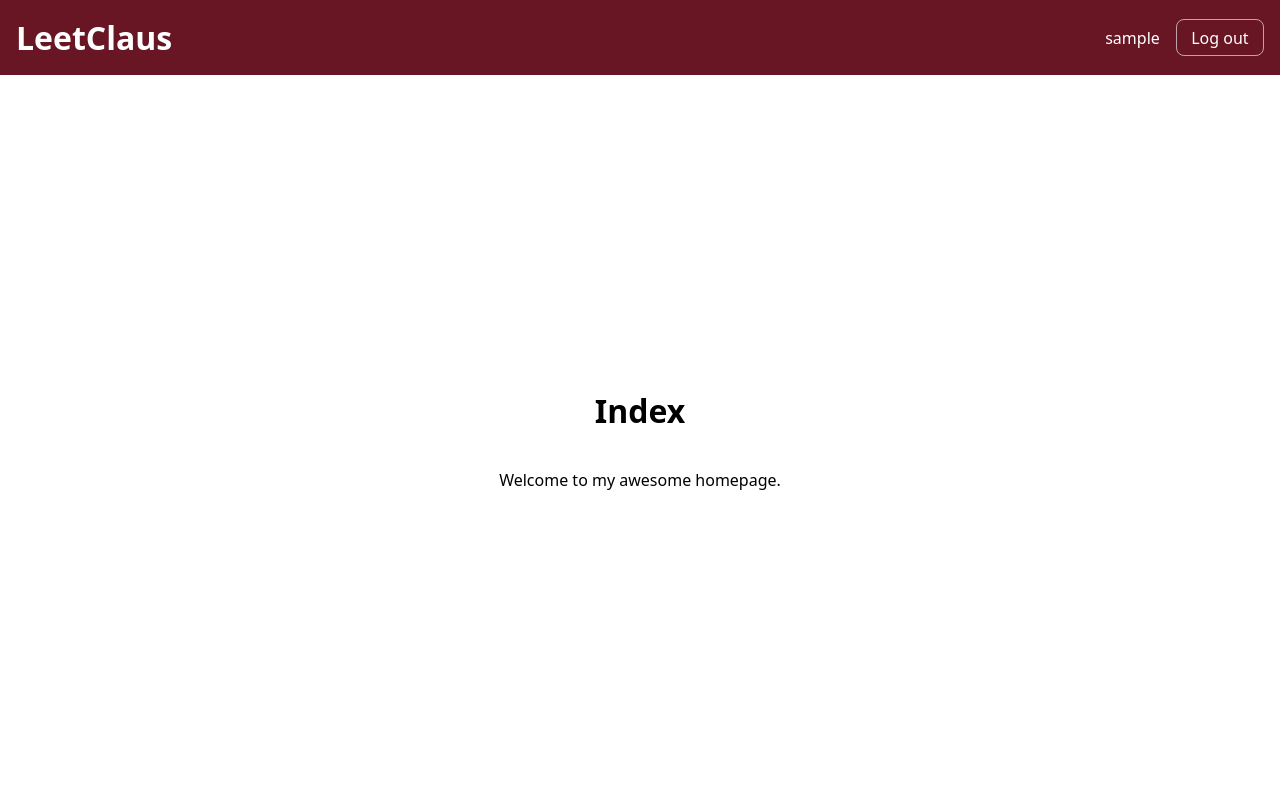
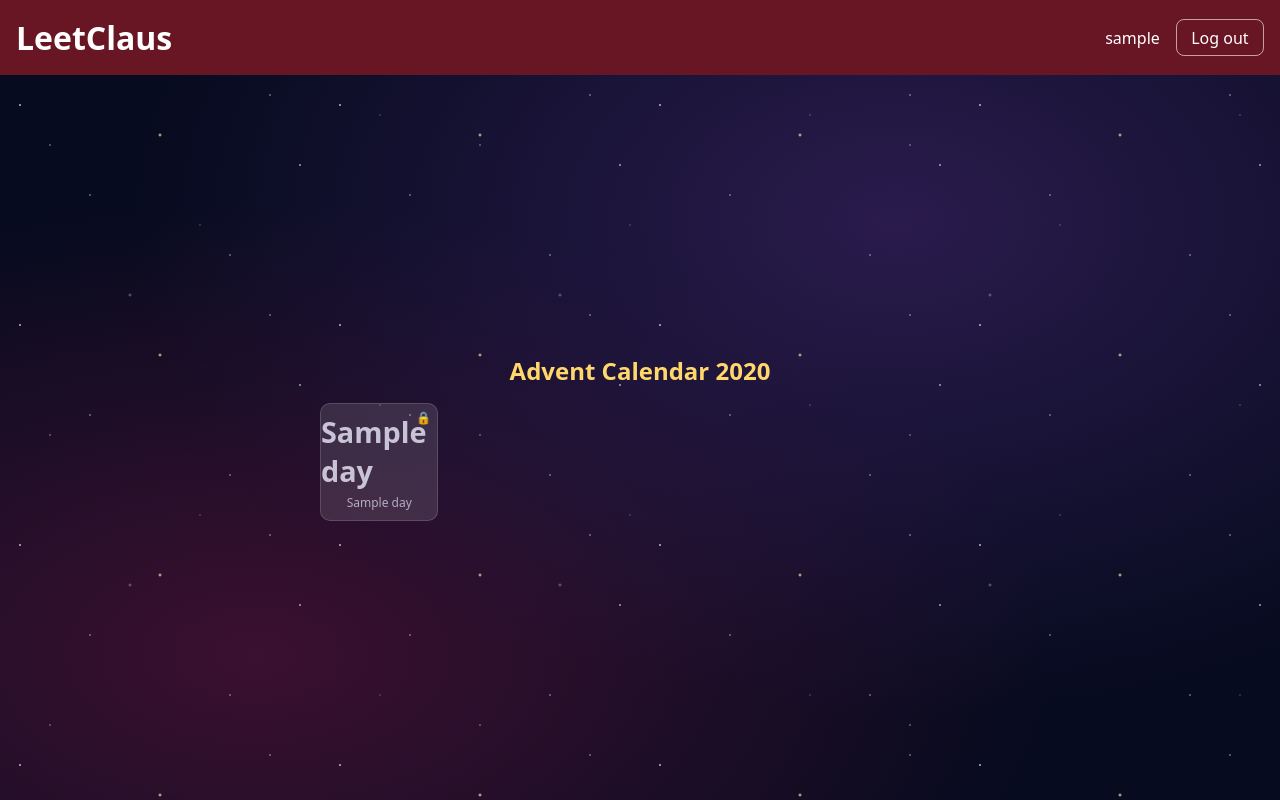
Before and after one commit to AGannon22/LeetClaus, a Flask app: template templates/index.html in a window 1280 px wide. Run offline with Flask 3, Linux system fonts and the light colour scheme; the visitor is signed in with stand-in values (Sample User, id 1); the template is opened without the code that fills it: most values are stand-ins (such as "Sample title", 1, 10 or a date in 2020).

Commit message:
presents

```diff
--- a/app.py
+++ b/app.py
@@ -1,16 +1,15 @@
 import os
 
 from dotenv import load_dotenv
-from flask import Flask, render_template, request, redirect, url_for, session
+from flask import Flask, render_template, request, redirect, url_for, session, abort
 from helperfunctions.account_stuff import handleLogin, createNewAccount
+from helperfunctions.advent import getAdventDays
 
 load_dotenv()
 
 app = Flask(__name__)
-# Signs the session cookie. Comes from .env (Docker passes it through).
 app.secret_key = os.environ["SECRET_KEY"]
 
-# Pages you can open without being logged in.
 PUBLIC_ENDPOINTS = {"login", "register", "static"}
 
 
@@ -18,11 +17,19 @@ PUBLIC_ENDPOINTS = {"login", "register", "static"}
 def require_login():
     if request.endpoint not in PUBLIC_ENDPOINTS and "username" not in session:
         return redirect(url_for("login"))
-
-
 @app.route("/")
 def index():
-    return render_template("index.html")
+    days = getAdventDays()
+    return render_template("index.html", days=days, year=days[0]["date"].year)
+@app.route("/day/<int:n>")
+def day(n):
+    if not 1 <= n <= 25:
+        abort(404)
+    info = getAdventDays()[n - 1]
+    # no peeking at future days by typing the URL
+    if not info["unlocked"]:
+        return redirect(url_for("index"))
+    return render_template("day.html", title=f"Day {n}", day=info)
 @app.route("/login",methods=['GET','POST'])
 def login():
     if request.method == "GET":
--- a/static/style.css
+++ b/static/style.css
@@ -40,6 +40,161 @@ header h1 {
     flex-direction: column;
     justify-content: center;
     align-items: center;
+    color: white;
+    position: relative;
+    isolation: isolate;
+    /* deep space: soft nebula glows over near-black navy */
+    background:
+        radial-gradient(ellipse at 70% 20%, #2a1b4d 0%, transparent 60%),
+        radial-gradient(ellipse at 20% 80%, #3b1030 0%, transparent 55%),
+        #070b1f;
+}
+/* static stars (two tile sizes so the pattern doesn't look repeated) */
+#content::before,
+#content::after {
+    content: "";
+    position: absolute;
+    inset: 0;
+    z-index: -1;
+    pointer-events: none;
+}
+#content::before {
+    background:
+        radial-gradient(1.5px 1.5px at 20px 30px, white, transparent),
+        radial-gradient(1px 1px at 90px 120px, white, transparent),
+        radial-gradient(2px 2px at 160px 60px, #ffe9a8, transparent),
+        radial-gradient(1px 1px at 230px 180px, white, transparent),
+        radial-gradient(1.5px 1.5px at 300px 90px, #cfe3ff, transparent),
+        radial-gradient(1px 1px at 270px 20px, white, transparent);
+    background-size: 320px 220px;
+}
+/* twinkling stars */
+#content::after {
+    background:
+        radial-gradient(1.5px 1.5px at 50px 70px, white, transparent),
+        radial-gradient(1px 1px at 200px 150px, white, transparent),
+        radial-gradient(2px 2px at 130px 220px, #cfe3ff, transparent),
+        radial-gradient(1px 1px at 380px 40px, white, transparent);
+    background-size: 430px 290px;
+    animation: twinkle 4s ease-in-out infinite alternate;
+}
+@keyframes twinkle {
+    from { opacity: 0.3; }
+    to   { opacity: 1; }
+}
+@media (prefers-reduced-motion: reduce) {
+    #content::after { animation: none; }
+}
+/*advent calendar */
+.advent-title {
+    margin: 2rem 0 1rem;
+    color: #ffd76a;
+}
+.advent-grid {
+    display: grid;
+    grid-template-columns: repeat(5, minmax(0, 1fr));
+    gap: 0.75rem;
+    width: min(640px, calc(100% - 2rem));
+    margin-bottom: 2rem;
+}
+.advent-day {
+    position: relative;
+    aspect-ratio: 1;
+    display: flex;
+    flex-direction: column;
+    justify-content: center;
+    align-items: center;
+    gap: 0.25rem;
+    border-radius: 10px;
+    background: #681623;
+    color: white;
+    box-shadow: 0 4px 10px rgba(104, 22, 35, 0.25);
+    transition: transform 0.2s, box-shadow 0.2s;
+}
+a.advent-day {
+    color: white;
+    text-decoration: none;
+    cursor: pointer;
+}
+.advent-day.unlocked:hover {
+    transform: translateY(-3px);
+    box-shadow: 0 8px 18px rgba(104, 22, 35, 0.35);
+}
+.advent-day.missed:hover {
+    transform: translateY(-3px) rotate(-3deg);
+}
+a.advent-day:focus-visible {
+    outline: 3px solid #ffd76a;
+    outline-offset: 3px;
+}
+.advent-day.locked {
+    background: rgba(255, 255, 255, 0.12);
+    color: #c9c3d6;
+    box-shadow: none;
+    border: 1px solid rgba(255, 255, 255, 0.15);
+}
+.advent-day.today {
+    outline: 3px solid #d4a017;
+    outline-offset: 2px;
+}
+.advent-number {
+    font-size: clamp(1.1rem, 4vw, 1.8rem);
+    font-weight: 700;
+}
+.advent-date {
+    font-size: clamp(0.55rem, 1.6vw, 0.75rem);
+    opacity: 0.85;
+}
+/* missed days: the present image replaces the box */
+.advent-day.missed {
+    background: none;
+    box-shadow: none;
+}
+.advent-present {
+    position: absolute;
+    inset: 0;
+    width: 100%;
+    height: 100%;
+    object-fit: contain;
+    image-rendering: pixelated;   /* keep the pixel art crisp */
+    filter: drop-shadow(0 4px 8px rgba(0, 0, 0, 0.5));
+}
+.advent-day.missed .advent-number {
+    position: relative;   /* sit on top of the image */
+    margin-top: 25%;      /* on the box, below the bow */
+    text-shadow: 0 1px 3px rgba(0, 0, 0, 0.7);
+}
+.advent-lock {
+    position: absolute;
+    top: 0.3rem;
+    right: 0.4rem;
+    font-size: 0.75rem;
+}
+/*single day page */
+.day-page {
+    display: flex;
+    flex-direction: column;
+    align-items: center;
+    gap: 0.75rem;
+    padding: 2rem 1rem;
+    text-align: center;
+}
+.day-page .advent-title {
+    margin: 0;
+}
+.day-date {
+    color: #c9c3d6;
+}
+.day-status {
+    margin: 0;
+}
+.day-back {
+    margin-top: 1rem;
+    color: #ffd76a;
+    text-decoration: none;
+}
+.day-back:hover {
+    text-decoration: underline;
 }
 /*login and registering */
 .accountformcontainer {
--- a/templates/index.html
+++ b/templates/index.html
@@ -1,7 +1,27 @@
 {% extends "base.html" %}
 {% block content %}
-    <h1>Index</h1>
-    <p class="important">
-      Welcome to my awesome homepage.
-    </p>
+    <h2 class="advent-title">Advent Calendar {{ year }}</h2>
+    <div class="advent-grid">
+        {% for day in days %}
+        {% if day.missed %}
+        <a class="advent-day missed" href="{{ url_for('day', n=day.day) }}" data-date="{{ day.iso }}">
+            <img class="advent-present" src="{{ url_for('static', filename='unopenedredpresent.png') }}"
+                 alt="Day {{ day.day }} ({{ day.label }}): missed">
+            <span class="advent-number">{{ day.day }}</span>
+        </a>
+        {% elif day.unlocked %}
+        <a class="advent-day unlocked{% if day.today %} today{% endif %}" href="{{ url_for('day', n=day.day) }}"
+           data-date="{{ day.iso }}">
+            <span class="advent-number">{{ day.day }}</span>
+            <time class="advent-date" datetime="{{ day.iso }}">{{ day.label }}</time>
+        </a>
+        {% else %}
+        <div class="advent-day locked" data-date="{{ day.iso }}">
+            <span class="advent-number">{{ day.day }}</span>
+            <time class="advent-date" datetime="{{ day.iso }}">{{ day.label }}</time>
+            <span class="advent-lock" aria-label="Locked">🔒</span>
+        </div>
+        {% endif %}
+        {% endfor %}
+    </div>
 {% endblock %}
```
Also changed, not shown: templates/day.html (added, +12 -0 lines), static/unopenedredpresent.png (added).
